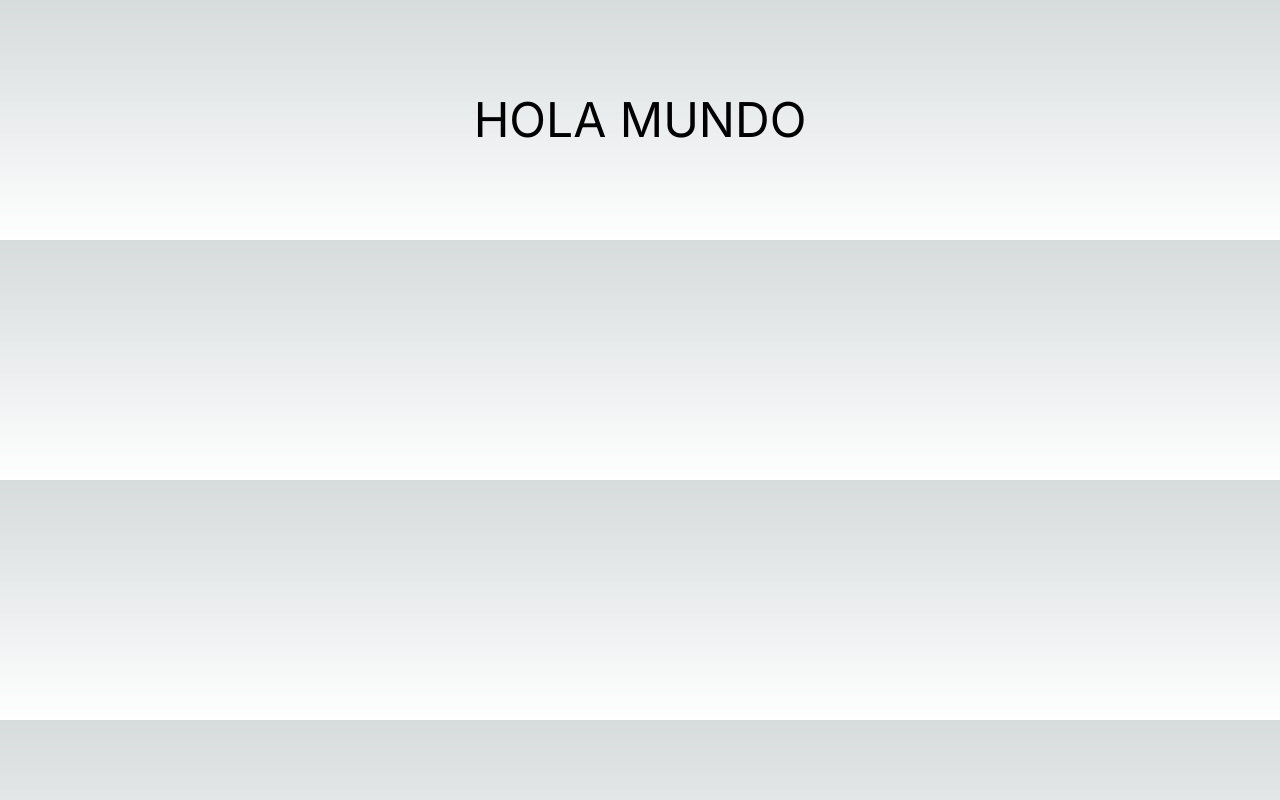
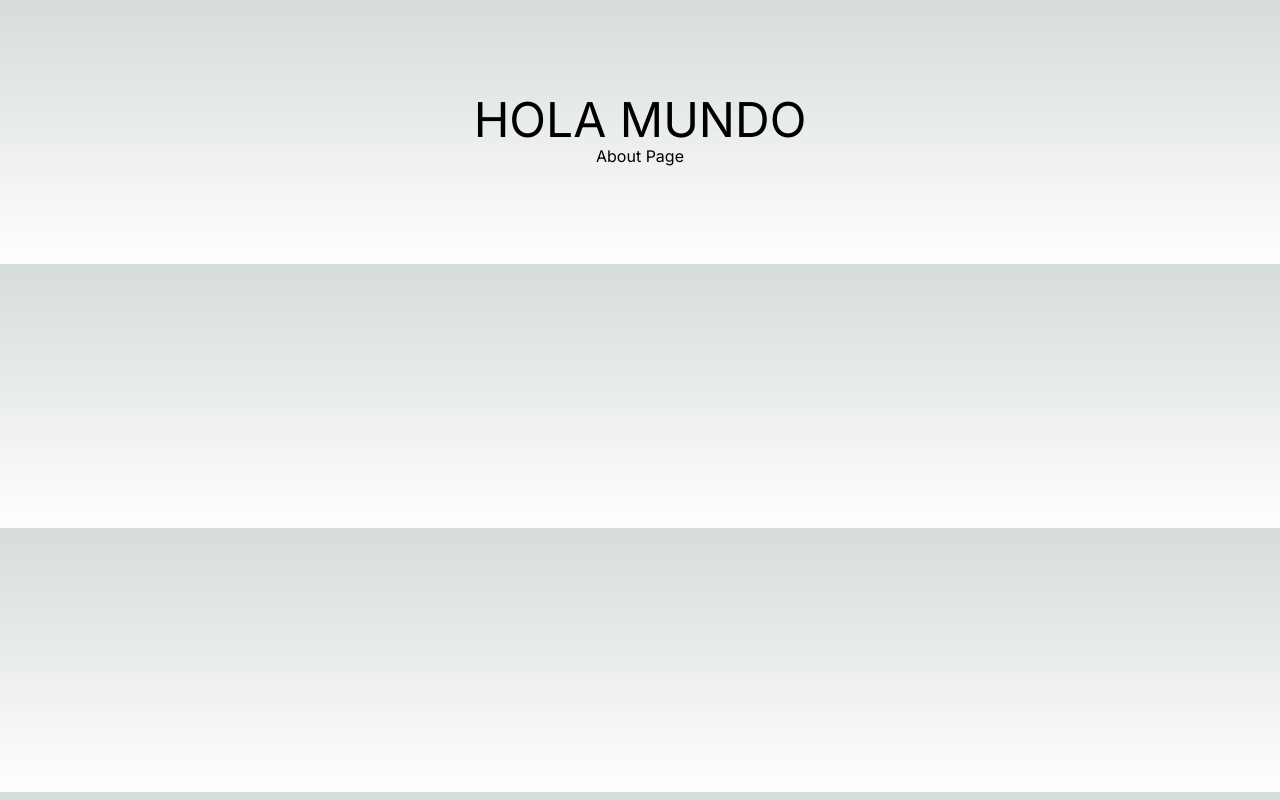
Before and after one commit to warmab13/next-01-first-steps, a Next.js app: page / in a window 1280 px wide. Built offline with nearby package versions, Linux system fonts and the light colour scheme.

Commit message:
END OF SECTION 2, using a new link to change page between home and about

```diff
--- a/app/page.tsx
+++ b/app/page.tsx
@@ -1,9 +1,12 @@
 import Image from "next/image";
+import Link from 'next/link';
 
 export default function Home() {
   return (
     <main className="flex flex-col items-center p-24">
       <span className="text-5xl"> HOLA MUNDO </span>
+
+      <Link href='/about'> About Page </Link>
     </main>
   );
 }
```
